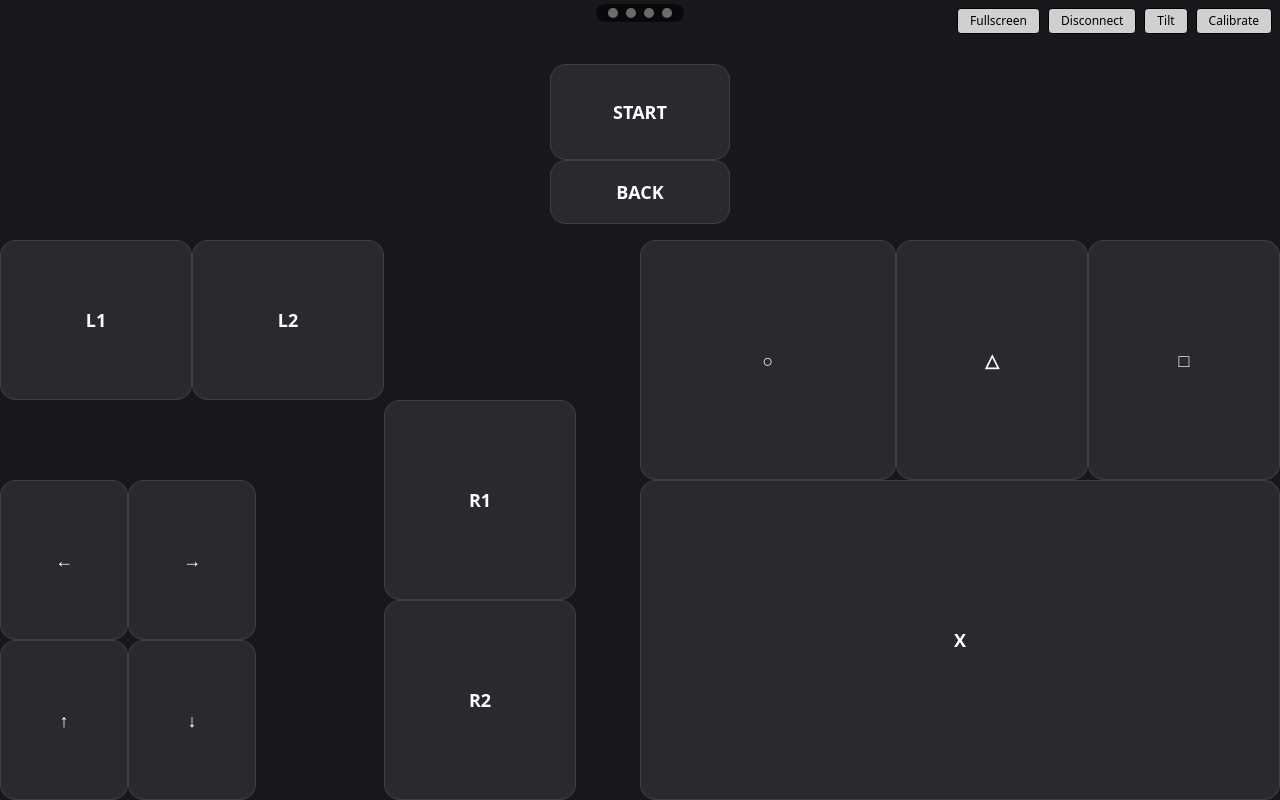
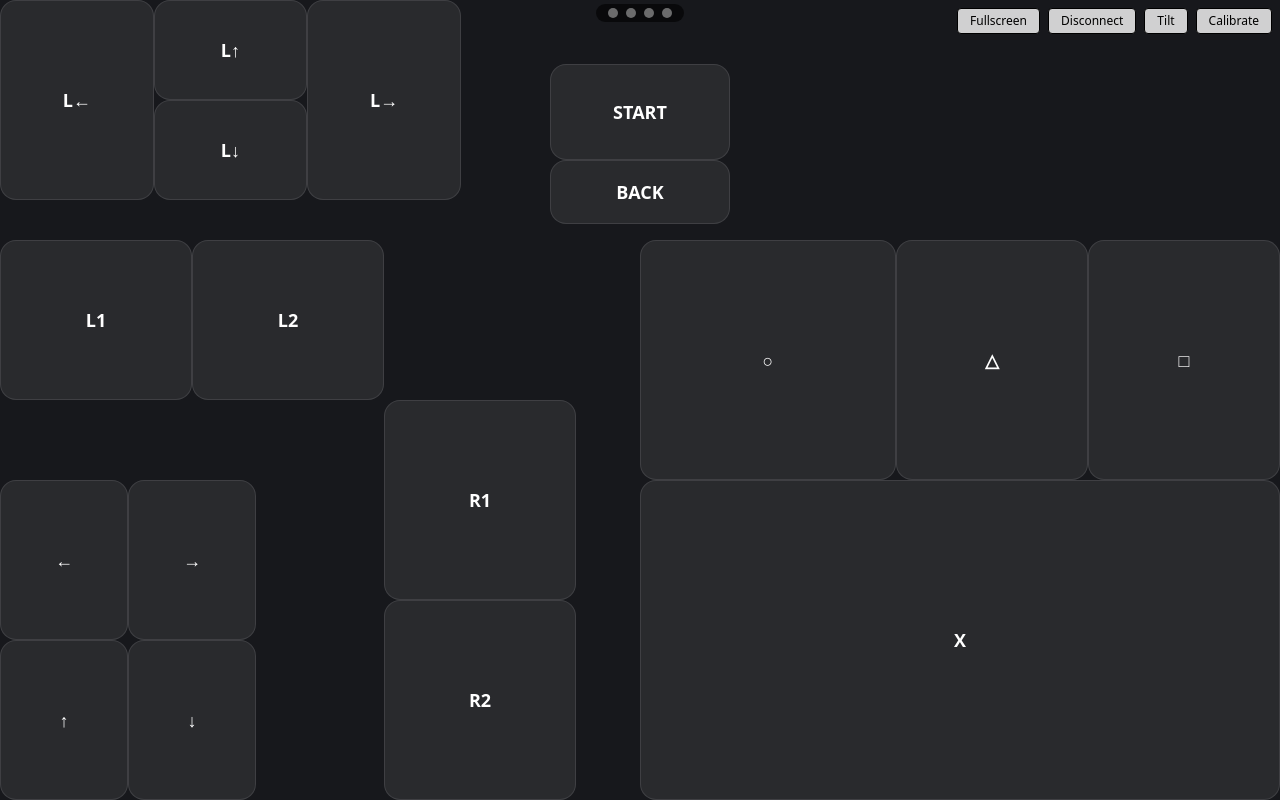
Before and after one commit to 31Hemlock/langotv, a React (Vite) app: page /ps in a window 1280 px wide. Built offline with nearby package versions, Linux system fonts and the light colour scheme; no server answers.

Commit message:
New stick

```diff
--- a/src/layouts/PS2ZoneLayout.tsx
+++ b/src/layouts/PS2ZoneLayout.tsx
@@ -1,7 +1,18 @@
 // src/layouts/PS2ZoneLayout.tsx
 import { useRef, useState, useCallback } from "react";
-import type { IDpadDir } from "../pages/ControllerPage";
-import type { BasicControllerProps } from "./PS2Layout";
+import type { IDpadDir, StickDir } from "../pages/ControllerPage";
+
+export interface BasicControllerProps {
+  status: string;
+  slot: number | null;
+  onPress: (name: string, down: boolean) => void;
+  pressDpad: (dir: IDpadDir, down: boolean) => void;
+  pressShoulder: (side: "left" | "right", which: 1 | 2, down: boolean) => void;
+  pressStick: (dir: StickDir, down: boolean) => void; // New prop
+  onAxis: (patch: { lx?: number; ly?: number }) => void;
+  onCalibrate: () => void;
+  onToggleTilt: () => void;
+}
 
 type ZoneRect = {
   // normalized coordinates in [0, 1] relative to the controller surface
@@ -16,6 +27,8 @@ type ZoneAction = {
   buttons?: string[];
   // single dpad direction
   dpad?: IDpadDir;
+  // analog stick emulation (digital -> analog)
+  stick?: StickDir;
   // shoulder / trigger
   shoulder?: {
     side: "left" | "right";
@@ -53,11 +66,9 @@ function rectToStyle(r: ZoneRect): React.CSSProperties {
   };
 }
 
-// This is your "map of the screen" – tweak these to taste.
-// Everything here is in 0..1 percentages of the controller surface.
-// I've chosen something vaguely "PS2-ish", but it's just data.
+// Map of the screen.
 const ZONES: Zone[] = [
-  // Left thumb area: dpad
+  // --- D-Pad (Left Bottom) ---
   {
     id: "dpad_up",
     rect: { x0: 0.0, y0: 0.8, x1: 0.1, y1: 1 },
@@ -76,10 +87,31 @@ const ZONES: Zone[] = [
   {
     id: "dpad_right",
     rect: { x0: 0.1, y0: 0.6, x1: 0.2, y1: 0.8 },
-
     action: { dpad: "right", label: "→" },
   },
 
+  {
+    id: "ls_up",
+    rect: { x0: 0.12, y0: 0.0, x1: 0.24, y1: 0.125 },
+    action: { stick: "up", label: "L↑" },
+  },
+  {
+    id: "ls_down",
+    rect: { x0: 0.12, y0: 0.125, x1: 0.24, y1: 0.25 },
+    action: { stick: "down", label: "L↓" },
+  },
+  {
+    id: "ls_left",
+    rect: { x0: 0.0, y0: 0.0, x1: 0.12, y1: 0.25 },
+    action: { stick: "left", label: "L←" },
+  },
+  {
+    id: "ls_right",
+    rect: { x0: 0.24, y0: 0.0, x1: 0.36, y1: 0.25 },
+    action: { stick: "right", label: "L→" },
+  },
+
+  // --- Shoulders ---
   // Left top shoulder "bar" (L1 / L2)
   {
     id: "L1",
@@ -104,8 +136,7 @@ const ZONES: Zone[] = [
     action: { shoulder: { side: "right", which: 2 }, label: "R2" },
   },
 
-  // Right-hand face buttons: X / Circle / Square / Triangle
-  // big X at bottom-right-ish
+  // --- Face Buttons ---
   {
     id: "X",
     rect: { x0: 0.5, y0: 0.6, x1: 1, y1: 1 },
@@ -124,11 +155,10 @@ const ZONES: Zone[] = [
   {
     id: "Square",
     rect: { x0: 0.85, y0: 0.3, x1: 1.0, y1: 0.6 },
-
     action: { buttons: ["X"], label: "□" },
   },
 
-  // Start / Back at the center
+  // --- Center ---
   {
     id: "Start",
     rect: { x0: 0.43, y0: 0.08, x1: 0.57, y1: 0.2 },
@@ -145,6 +175,7 @@ export default function PS2ZoneLayout({
   onPress,
   pressDpad,
   pressShoulder,
+  pressStick,
 }: BasicControllerProps) {
   const containerRef = useRef<HTMLDivElement | null>(null);
 
@@ -167,7 +198,7 @@ export default function PS2ZoneLayout({
 
   const fireZone = useCallback(
     (zone: Zone, down: boolean) => {
-      const { buttons, dpad, shoulder } = zone.action;
+      const { buttons, dpad, shoulder, stick } = zone.action;
 
       if (buttons && buttons.length) {
         for (const name of buttons) {
@@ -176,16 +207,18 @@ export default function PS2ZoneLayout({
       }
 
       if (dpad) {
-        // your protocol only supports one dpad direction at a time,
-        // so this is "last write wins" across zones using dpad
         pressDpad(dpad, down);
+      }
+
+      if (stick) {
+        pressStick(stick, down);
       }
 
       if (shoulder) {
         pressShoulder(shoulder.side, shoulder.which, down);
       }
     },
-    [onPress, pressDpad, pressShoulder]
+    [onPress, pressDpad, pressShoulder, pressStick]
   );
 
   const zonesAtPoint = useCallback((xNorm: number, yNorm: number): Zone[] => {
@@ -345,10 +378,6 @@ export default function PS2ZoneLayout({
           );
         })}
       </div>
-
-      {/* You can still add any overlay HUD (status, tilt button, etc.) here
-          if you want the layout itself to show status. For now it just draws
-          the zones. */}
     </div>
   );
 }
--- a/src/pages/ControllerPage.tsx
+++ b/src/pages/ControllerPage.tsx
@@ -24,6 +24,8 @@ export type IDpadDir =
   | "upright"
   | "downleft"
   | "downright";
+
+export type StickDir = "up" | "down" | "left" | "right";
 
 type DeviceInfo = {
   userAgent: string;
@@ -104,8 +106,21 @@ export default function ControllerPage({ layout = "s4" }: ControllerPageProps) {
   const [slot, setSlot] = useState<number | null>(null);
   const tiltOn = useRef(false);
 
-  // Union-of-sources dpad state: how many "things" currently want each direction.
+  // Union-of-sources dpad state
   const dpadUsage = useRef<{
+    up: number;
+    down: number;
+    left: number;
+    right: number;
+  }>({
+    up: 0,
+    down: 0,
+    left: 0,
+    right: 0,
+  });
+
+  // Union-of-sources Virtual Stick state (Mapped to Left Stick)
+  const stickUsage = useRef<{
     up: number;
     down: number;
     left: number;
@@ -233,7 +248,6 @@ export default function ControllerPage({ layout = "s4" }: ControllerPageProps) {
     send({ type: "state", ...patch });
   }
 
-  // Combine the ref-counted dpadUsage into a single IDpadDir/neutral value.
   function computeCombinedDpad(): IDpadDir | "neutral" {
     const u = dpadUsage.current.up > 0;
     const d = dpadUsage.current.down > 0;
@@ -259,7 +273,6 @@ export default function ControllerPage({ layout = "s4" }: ControllerPageProps) {
     return h as IDpadDir;
   }
 
-  // New dpad: union of multiple callers; supports diagonals and overlapping zones/thumbs.
   function pressDpad(dir: IDpadDir, down: boolean) {
     const affected: Array<"up" | "down" | "left" | "right"> = [];
 
@@ -288,10 +301,27 @@ export default function ControllerPage({ layout = "s4" }: ControllerPageProps) {
     send({ type: "state", dpad: combined });
   }
 
-  /**
-   * which = 1 → L1/R1  (digital shoulder buttons via SHOULDER_LEFT / SHOULDER_RIGHT)
-   * which = 2 → L2/R2  (analog triggers via lt / rt, treated as 0 or 1 here)
-   */
+  // New Function: Handles digital buttons for analog stick
+  function pressStick(dir: StickDir, down: boolean) {
+    const delta = down ? 1 : -1;
+    const current = stickUsage.current[dir];
+    const next = current + delta;
+    stickUsage.current[dir] = next < 0 ? 0 : next;
+
+    // Calculate axis values
+    const u = stickUsage.current.up > 0 ? 1 : 0;
+    const d = stickUsage.current.down > 0 ? 1 : 0;
+    const l = stickUsage.current.left > 0 ? 1 : 0;
+    const r = stickUsage.current.right > 0 ? 1 : 0;
+
+    const y = u - d; // Up is positive Y in XInput
+    const x = r - l; // Right is positive X in XInput
+
+    // We default this to LEFT STICK (lx, ly)
+    // If you ever want these buttons to drive Right stick, change to rx, ry
+    send({ type: "state", lx: x, ly: y });
+  }
+
   function pressShoulder(side: "left" | "right", which: 1 | 2, down: boolean) {
     if (which === 1) {
       if (side === "left") {
@@ -382,6 +412,7 @@ export default function ControllerPage({ layout = "s4" }: ControllerPageProps) {
         onPress={press}
         pressDpad={pressDpad}
         pressShoulder={pressShoulder}
+        pressStick={pressStick} // Passed down to layout
         onAxis={setAxis}
         onCalibrate={calibrate}
         onToggleTilt={toggleTilt}
```
